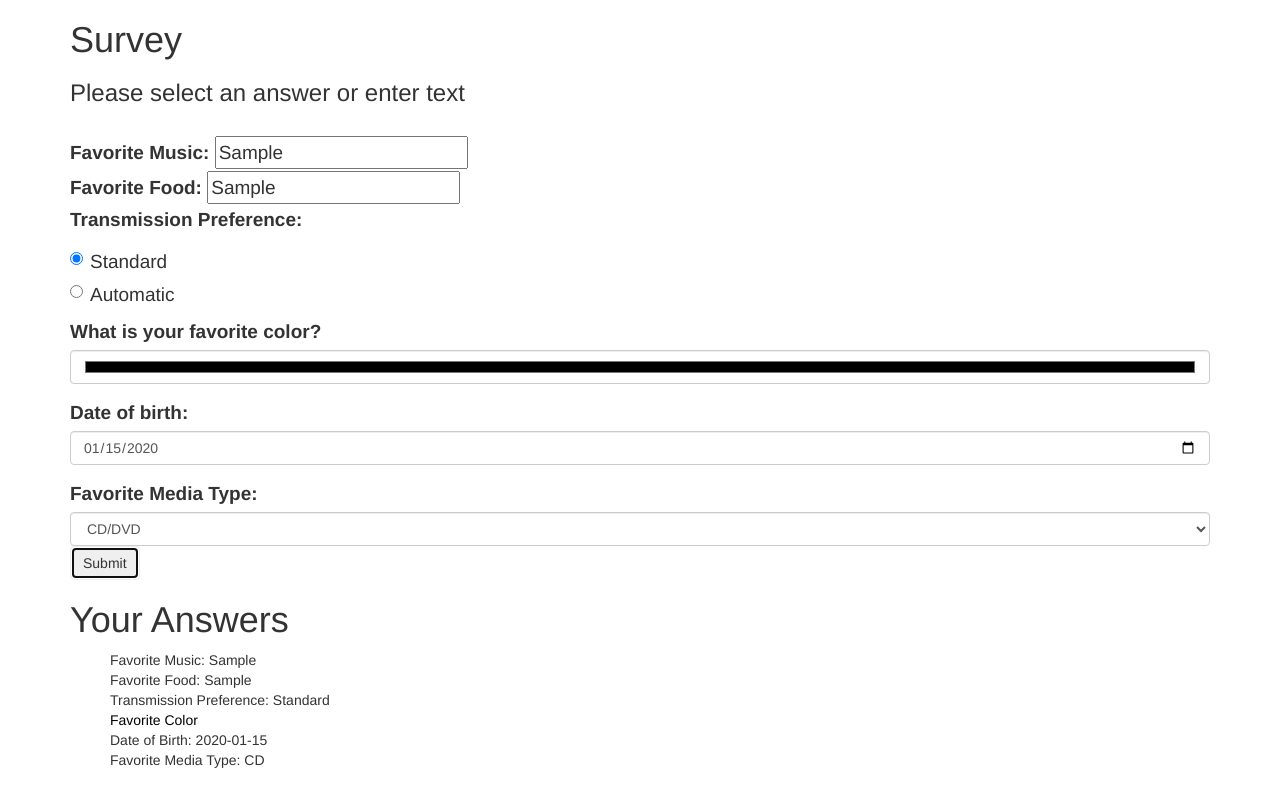
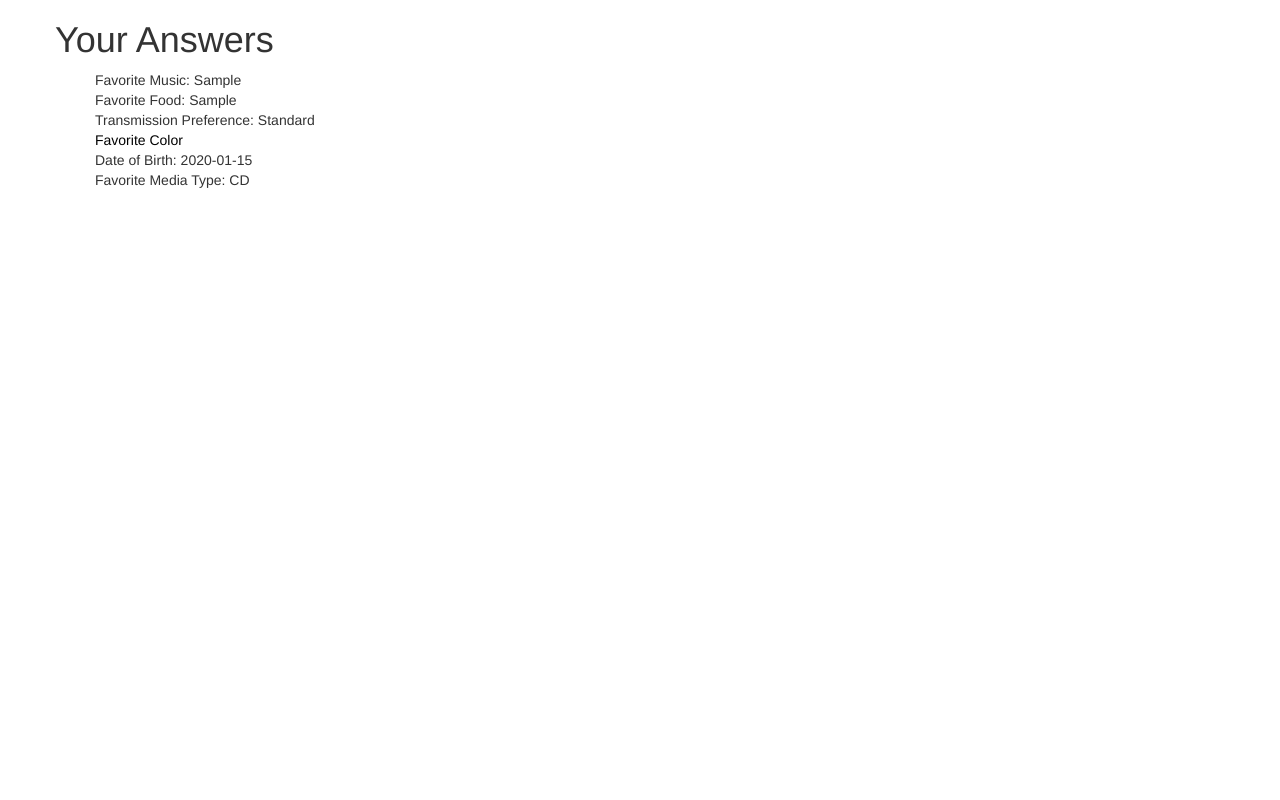
Before and after one commit to likewater/survey-site, a plain HTML site: page index.html in a window 1280 px wide. Both pictures are taken after typing "Sample", "Sample", "2020-01-15" into the empty fields and a click on the button "Submit". Drawn offline with Linux system fonts and the light colour scheme.

Commit message:
Implement javascript visibility for questions and answers

```diff
--- a/css/styles.css
+++ b/css/styles.css
@@ -5,3 +5,7 @@
 li{
   list-style-type: none;
 }
+
+#answers{
+  display: none;
+}
--- a/index.html
+++ b/index.html
@@ -9,9 +9,9 @@
   </head>
   <body>
     <div class="container">
+      <div id="questions" class="row">
         <h1>Survey</h1>
         <h3>Please select an answer or enter text</h3><br>
-      <div class="row">
         <div class="col-md-12">
           <!--Form inputs-->
           <form id="form-complete">
@@ -48,10 +48,11 @@
               <option value="8-Tracks">8-Tracks</option>
               <option value="Digital">Digital (Streaming, MP3s, etc.)</option>
             </select>
-            <button type="submit" class="btn">Submit</button>
+            <button id="submit-btn" type="submit" class="btn">Submit</button>
           </form>
-          <!--Answers-->
-          <div id="answers">
+        </div>
+      </div>
+      <div id="answers" class="row">
         <h1>Your Answers</h1>
         <ul>
           <li id="musicAns"></li>
@@ -63,6 +64,5 @@
         </ul>
       </div>
     </div>
-    </div>
   </body>
 </html>
--- a/js/scripts.js
+++ b/js/scripts.js
@@ -26,11 +26,15 @@ $(document).ready(function(){
     $("#colorAns").css('color', favoriteColor);
     $("#bornAns").text("Date of Birth: " + dateOfBirth);
     $("#mediaAns").text("Favorite Media Type: " + mediaType);
-    console.log(favMusic);
-    console.log(favFood);
-    console.log(transPreference);
-    console.log(favoriteColor);
-    console.log(dateOfBirth);
-    console.log(mediaType);
+    // console.log(favMusic);
+    // console.log(favFood);
+    // console.log(transPreference);
+    // console.log(favoriteColor);
+    // console.log(dateOfBirth);
+    // console.log(mediaType);
+  });
+  $("#submit-btn").click(function(){
+    $("#answers").show();
+    $("#questions").hide();
   });
 });
```
Lines whose indentation alone changed are shown as unchanged.
